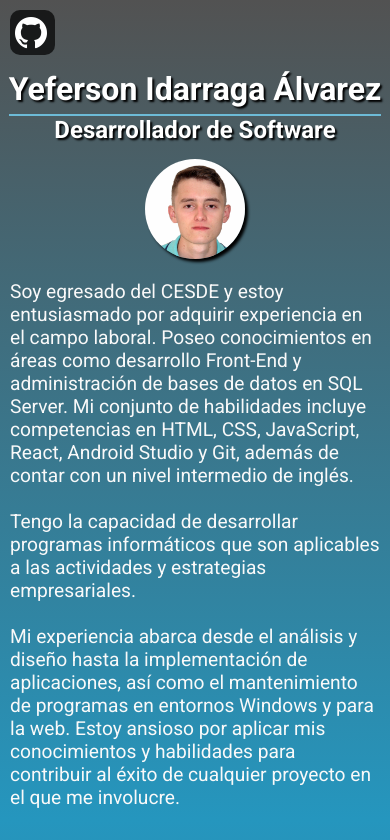
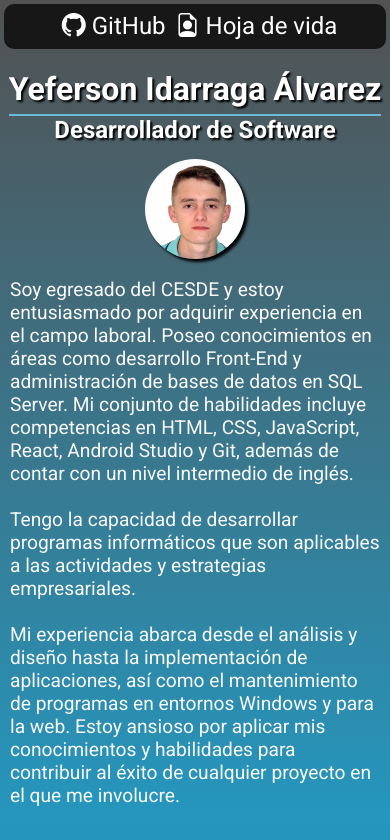
Before and after one commit to YefersonIdarraga/yeferson-portafolio, a React (Vite) app: page / in a window 390 px wide. Shown: the top 840 px of the page. Built offline with nearby package versions, Linux system fonts and the light colour scheme.

Commit message:
Se agrega boton hoja de vida y se retocan detalles generales

```diff
--- a/src/App.css
+++ b/src/App.css
@@ -18,6 +18,43 @@ body{
   color: #6dbbd7;
 }
 
+.bi-caret-down-square-fill,
+.bi-caret-up-square-fill {
+    z-index: 3;
+    font-size: 3rem;
+    margin-top: .5%;
+    margin-bottom: .5%;
+    color: #ababab;
+    text-shadow: 2px 2px 2px black;
+    cursor: url('../assets/cursor-pointer.png'), pointer;
+    transition: .4s ease-in-out;
+}
+
+.bi-caret-down-square-fill:hover,
+.bi-caret-up-square-fill:hover {
+    color: #858585;
+}
+
+.gh-cv-cont {
+  position: fixed;
+  font-size: 1.3rem;
+  z-index: 6;
+  left: 10px;
+  top: 10px;
+}
+
+.git, .cv{
+  margin-left: 10px;
+  text-decoration: none;
+  color: white;
+  font-size: 1.5rem;
+  cursor: url('./assets/cursor-pointer.png'), pointer;
+}
+
+.git:hover>.bi-github, .cv:hover>.bi-file-earmark-person {
+  color: #2b2b2b;
+}
+
 @media (max-width: 479px) {
   body{
     overflow: visible;
@@ -31,4 +68,17 @@ body{
     display: none;
   }
 
+  .gh-cv-cont {
+    display: flex;
+    align-items: center;
+    justify-content: center;
+    background: rgb(23, 23, 23);
+    padding: 5px;
+    border-radius: 10px;
+    width: 98%;
+    height: 45px;
+    left: 3.5px;
+    top: 3.5px;
+    overflow: hidden;
+  }
 }
--- a/src/App.jsx
+++ b/src/App.jsx
@@ -46,6 +46,24 @@ function App() {
 
   return (
     <section>
+      <div className="gh-cv-cont">
+        <a
+          className="git"
+          href="https://github.com/YefersonIdarraga"
+          target="_blank"
+          rel="noopener noreferrer"
+        >
+          <i class="bi bi-github"></i> GitHub
+        </a>
+        <a
+          className="cv"
+          href="https://drive.google.com/file/d/1IBGOU7DdabAq3OoIjMOnkFtLvYW2pXwH/view?usp=sharing"
+          target="_blank"
+          rel="noopener noreferrer"
+        >
+          <i class="bi bi-file-earmark-person"></i> Hoja de vida
+        </a>
+      </div>
       <div className="indicator">
         {sections.map((section, index) => (
           <div
--- a/src/components/Page1.jsx
+++ b/src/components/Page1.jsx
@@ -15,14 +15,6 @@ const Page1 = ({ indexPage2 }) => {
 
   return (
     <section className="container1">
-      <a
-        className="git"
-        href="https://github.com/YefersonIdarraga"
-        target="_blank"
-        rel="noopener noreferrer"
-      >
-        <i class="bi bi-github github"></i> GitHub
-      </a>
       <div className="division"></div>
       <section className={`sub-cont1 ${animate ? "animate" : ""}`}>
         <section className="profile">
--- a/src/styles/page1.css
+++ b/src/styles/page1.css
@@ -7,6 +7,7 @@
     justify-content: center;
     background: #2596be;
     overflow: hidden;
+    gap: 2%;
 }
 
 .sub-cont1 {
@@ -74,8 +75,8 @@
 .description {
     width: 100%;
     z-index: 2;
-    text-align: center;
-    margin-top: 1%;
+    text-align: justify;
+    margin-top: .3%;
 }
 
 .description p {
@@ -89,41 +90,7 @@
     border-radius: 10px;
 }
 
-.bi-caret-down-square-fill,
-.bi-caret-up-square-fill {
-    z-index: 3;
-    font-size: 3.5rem;
-    margin-top: .5%;
-    margin-bottom: .5%;
-    color: #ababab;
-    text-shadow: 2px 2px 2px black;
-    cursor: url('../assets/cursor-pointer.png'), pointer;
-    transition: .4s ease-in-out;
-}
 
-.bi-caret-down-square-fill:hover,
-.bi-caret-up-square-fill:hover {
-    color: #858585;
-}
-
-.git {
-    position: fixed;
-    font-size: 1.3rem;
-    color: white;
-    z-index: 6;
-    left: 10px;
-    top: 10px;
-    text-decoration: none;
-    cursor: url('../assets/cursor-pointer.png'), pointer;
-}
-
-.github {
-    font-size: 2rem;
-}
-
-.git:hover>.bi-github {
-    color: #2b2b2b;
-}
 
 @media (max-width: 479px) {
 
@@ -166,13 +133,4 @@
         margin-left: 0;
     }
 
-    .git {
-        background: rgba(0, 0, 0, 0.694);
-        padding: 5px;
-        border-radius: 10px;
-        width: 45px;
-        height: 45px;
-        overflow: hidden;
-    }
-
 }
--- a/src/styles/page4.css
+++ b/src/styles/page4.css
@@ -1,10 +1,12 @@
 .container4 {
+    position: relative;
     width: 100%;
     height: 100vh;
     display: flex;
     flex-direction: column;
     align-items: center;
     justify-content: center;
+    gap: 2%;
     background: linear-gradient(to bottom, #2596be, #525252);
 }
 
```
